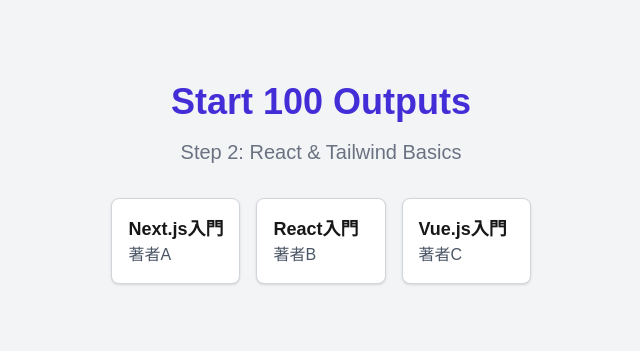
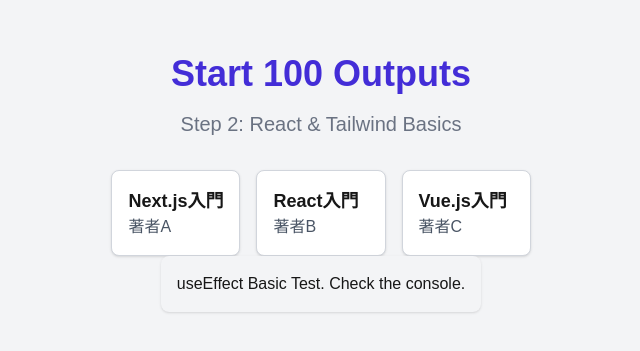
Before and after one commit to Akagamisora/next-100-outputs-app, a Next.js app: page / in a window 1280 px wide. Shown: the part 217-568 px from the top of the page, without its empty margins (319-959 px from the left). Built offline with nearby package versions, Linux system fonts and the light colour scheme.

Commit message:
028完了

```diff
--- a/src/app/page.tsx
+++ b/src/app/page.tsx
@@ -1,4 +1,5 @@
 import Card from "../components/Card";
+import EffectBasic from "../components/EffectBasic";
 
 export default function Home() {
   const books = [
@@ -23,6 +24,7 @@
           </Card>
         ))}
       </div>
+      <EffectBasic />
     </main>
   );
 }
--- /dev/null
+++ b/src/components/EffectBasic.tsx
@@ -0,0 +1,15 @@
+"use client";
+
+import { useEffect } from "react";
+
+export default function EffectBasic() {
+  useEffect(() => {
+    console.log("Component Mounted");
+  }, []);
+
+  return (
+    <div className="p-4 bg-gray-100 rounded-lg shadow">
+      <p>useEffect Basic Test. Check the console.</p>
+    </div>
+  );
+}
```
